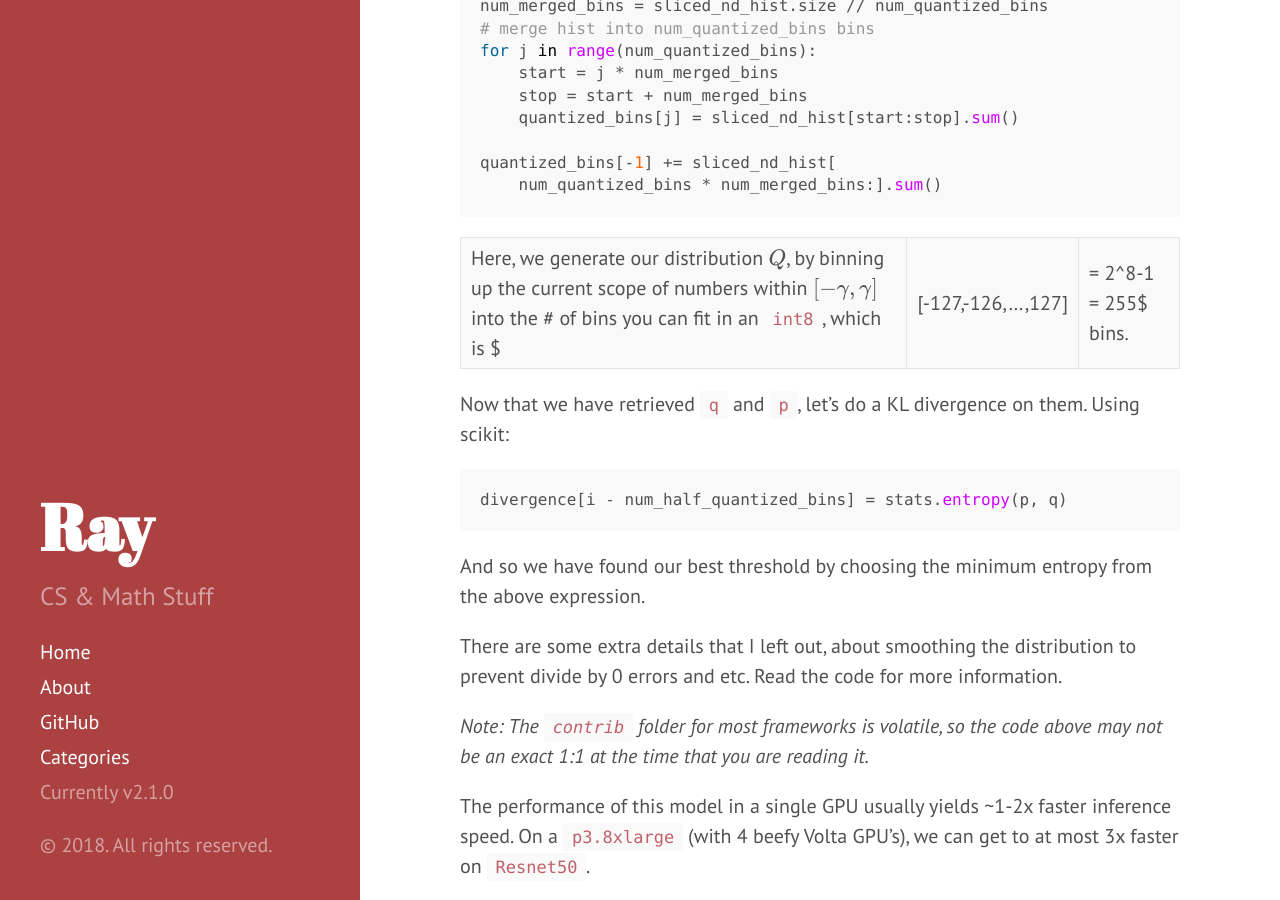
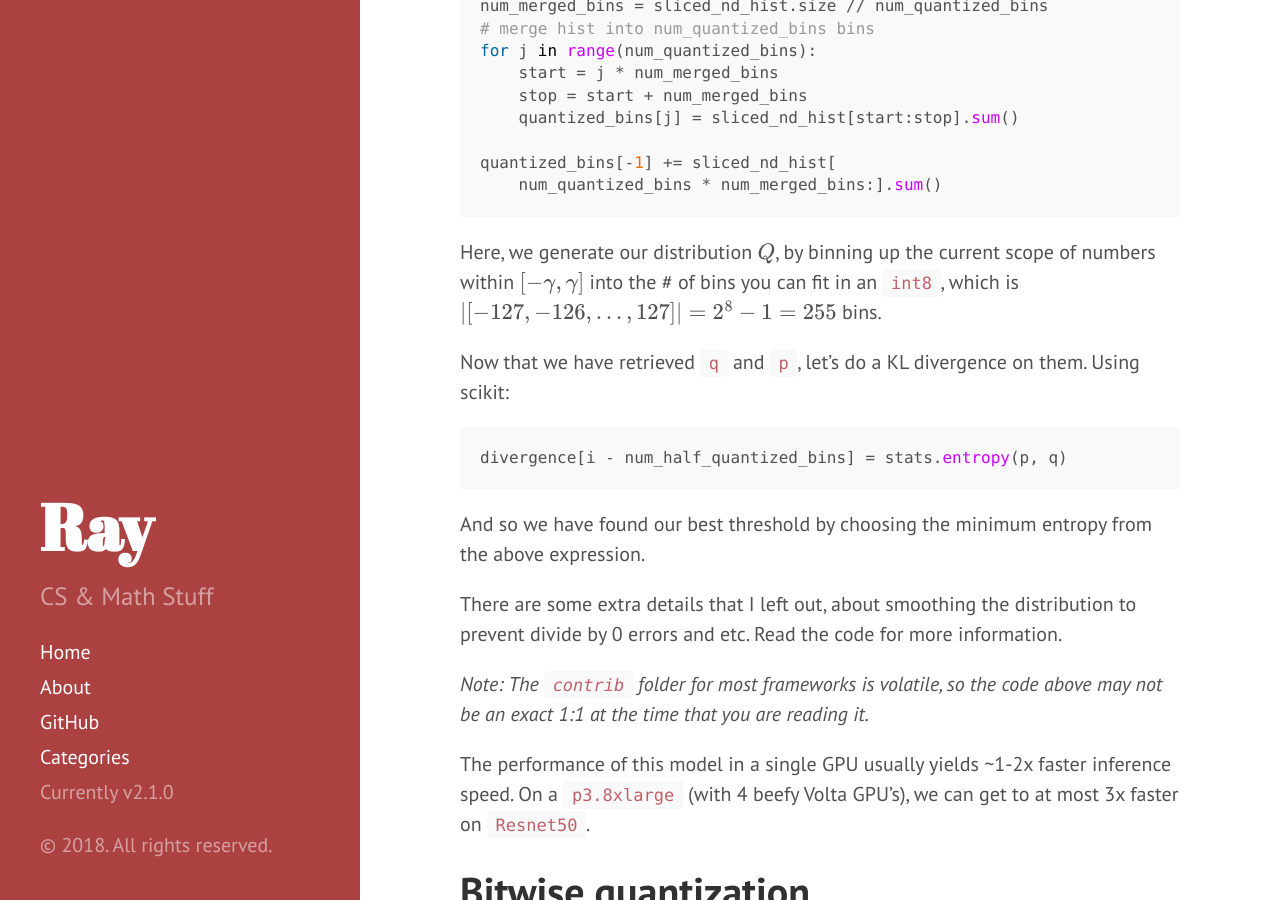
Before and after one commit to OneRaynyDay/oneraynyday.github.io, a Jekyll site: the page built from _posts/2018-08-30-Bighead-XNORNet.md, in a window 1280 px wide and 900 px high, scrolled down 3692 px. Built offline with Jekyll 4.4.1, drawn with Linux system fonts in a browser that asks for light colours; formulas are drawn with MathJax 3.

Commit message:
stupid markdown needs escape chars

````diff
--- a/_posts/2018-08-30-Bighead-XNORNet.md
+++ b/_posts/2018-08-30-Bighead-XNORNet.md
@@ -117,7 +117,7 @@ quantized_bins[-1] += sliced_nd_hist[
     num_quantized_bins * num_merged_bins:].sum()
 ```
 
-Here, we generate our distribution $Q$, by binning up the current scope of numbers within $[-\gamma, \gamma]$ into the # of bins you can fit in an `int8`, which is $|[-127,-126,...,127]| = 2^8-1 = 255$ bins.
+Here, we generate our distribution $Q$, by binning up the current scope of numbers within $[-\gamma, \gamma]$ into the # of bins you can fit in an `int8`, which is $\|[-127,-126,...,127]\| = 2^8-1 = 255$ bins.
 
 Now that we have retrieved `q` and `p`, let's do a KL divergence on them. Using scikit:
 
````
